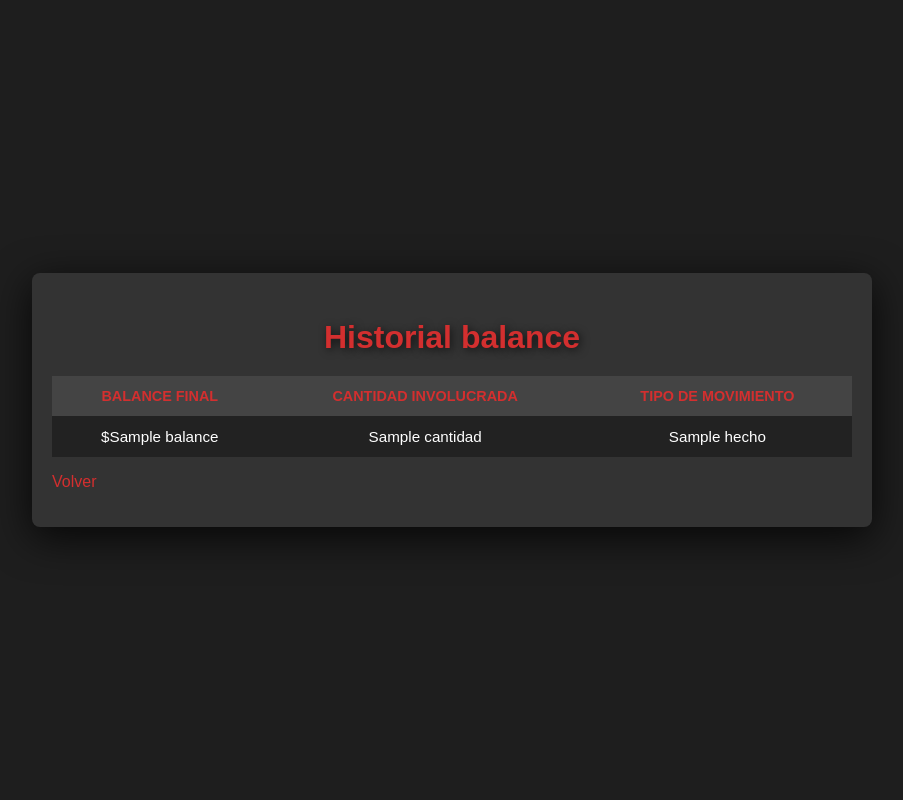
After one commit to JoahnU/ING-DATOS-2024-2, a Flask app: template App/templates/historial_balance.html in a window 1280 px wide. The commit adds this page. Shown: the whole page, without its empty margins (188-1091 px from the left). Run offline with Flask 3, Linux system fonts and the light colour scheme; the template is opened without the code that fills it: most values are stand-ins (such as "Sample title", 1, 10 or a date in 2020).

Commit message:
Nuevas funciones para apuesta

```diff
--- a/App/app.py
+++ b/App/app.py
@@ -131,7 +131,7 @@ def register_in():
             "nombre": jugador.user_name,
             "rol": 'player',
             "crDate": str(datetime.now()),
-            "expDate": str(datetime.now() + timedelta(days=2))
+            "expDate": str(datetime.now() + timedelta(days=1))
         }
 
         session['jwt'] = jwt.encode(payload, secret_key, algorithm="HS256")
@@ -295,6 +295,18 @@ def result(id):
 def ruletaScript(id):
     return render_template('js/ruletas.js', id = id), 200, {'Content-Type': 'application/javascript'}
 
+
+@app.route("/balance")
+def balance():
+    if 'jwt' not in session:
+        return redirect(url_for('index'))
+    token = jwt.decode (
+            session['jwt'],
+            secret_key,
+            algorithms=["HS256"]
+    )
+    return render_template("historial_balance.html", balance = operacionesDB.historial_balance(token['id']))
+
 @app.route("/logout")
 def logout():
     session.clear()
--- a/App/database/logic.sql
+++ b/App/database/logic.sql
@@ -251,7 +251,7 @@ $$ LANGUAGE plpgsql;
 -- Funcion para saber el color ganador
 
 CREATE OR REPLACE FUNCTION get_number_color(number INT)
-RETURNS TEXT AS $$
+RETURNS VARCHAR(10) AS $$
 BEGIN
     IF number = 0 THEN
         RETURN 'Green';
@@ -266,7 +266,6 @@ END;
 $$ LANGUAGE plpgsql;
 
 --para incrementar el balance de los referidos
-
 CREATE OR REPLACE PROCEDURE incrementarBalance(
     user_id INTEGER,
     cantidad NUMERIC(10, 2)
@@ -292,12 +291,13 @@ BEGIN
 		PERFORM dim_tiempo();
 	END IF;
 
-    -- Aumentando el 5% de ganancias a el usuario que lo refirió
+    -- Aumentando el 10% de ganancias a el usuario que lo refirió
     IF referido_id IS NOT NULL THEN
-        recompensa := cantidad * 0.05;
+        recompensa := cantidad * 0.10;
 
         UPDATE jugador
-        SET balance = balance + recompensa
+        SET balance = balance + recompensa,
+            earnings = earnings + recompensa
         WHERE player_id = referido_id;
 
 
@@ -322,6 +322,7 @@ BEGIN
 END;
 $$ LANGUAGE plpgsql;
 
+
 -- Procedure para crear una apuesta
 CREATE OR REPLACE PROCEDURE apuesta(player INT, game INT, quantity NUMERIC(10,2), color VARCHAR(10)) AS $$
 BEGIN
@@ -330,6 +331,12 @@ BEGIN
 		RAISE EXCEPTION 'Saldo insuficiente para hacer apuesta';
 	ELSIF ((SELECT COUNT(*) FROM apuesta WHERE game_id = game) >= (SELECT capacidad FROM juegos WHERE game_id = game)) THEN
 		RAISE EXCEPTION 'Cupos insuficientes para hacer la apuesta';
+	ELSIF (SELECT resultado FROM juegos WHERE game_id = game) != -1 THEN
+		RAISE EXCEPTION 'El resultado de este juego ya ha sido dado';
+	ELSIF (SELECT min_apuesta FROM juegos WHERE game_id = game) > quantity THEN
+		RAISE EXCEPTION 'La apuesta es menor a la apuesta mínima';
+	ELSIF (hora_juego >= NOW::TIME) THEN
+		RAISE EXCEPTION 'No se puede apostar después de la hora limite';
 	END IF;
 
 	-- Quitando valor apostado al saldo del jugador
@@ -355,3 +362,56 @@ BEGIN
 	RETURN;
 END;
 $$ LANGUAGE plpgsql;
+
+-- Triggerer que premia a los ganadores una vez hay resultado en un juego
+CREATE OR REPLACE FUNCTION ganadores() RETURNS TRIGGER AS $$
+DECLARE
+	color_result VARCHAR(10);
+	bonificacion INT;
+	apuesta_pl RECORD;
+BEGIN
+
+	-- Añadiendo el color resultante a el registro del juego
+	color_result := get_number_color(NEW.resultado);
+	UPDATE juegos SET color = color_result WHERE game_id = NEW.game_id;
+
+	IF color_result NOT IN ('Red', 'Green', 'Black') THEN
+		RAISE EXCEPTION 'Resultado no posible';
+	END IF;
+
+	-- Decidiendo bonificacion para ganadores
+	IF color_result = 'Green' THEN
+		bonificacion := 36;
+	ELSE
+		bonificacion:= 2;
+	END IF;
+
+	-- Creando tabla temporal
+	CREATE TEMP TABLE apuestas_ganadoras (id INT, quantity NUMERIC(10,2));
+
+	-- Obteniendo id de ganadores y cantidad apostada
+	INSERT INTO apuestas_ganadoras SELECT player_id, valor FROM apuesta WHERE game_id = NEW.game_id AND color = color_result;
+
+	-- Aumentando balance de acuerdo a lo ganado
+	FOR apuesta_pl IN SELECT * FROM apuestas_ganadoras LOOP
+		CALL incrementarbalance(apuesta_pl.id, apuesta_pl.quantity * bonificacion);
+	END LOOP;
+
+	RETURN NEW;
+
+END;
+$$ LANGUAGE plpgsql;
+
+
+-- Funcion para obtener el historial de balance de un jugador
+CREATE OR REPLACE FUNCTION historial_balance(id INT) RETURNS TABLE(balance NUMERIC(10,2), cantidad NUMERIC(10,2), hecho VARCHAR(10)) AS $$
+BEGIN
+	RETURN query
+			SELECT dim.balance as Nuevo_balance, hecho.cantidad, hecho.tipo_transaccion FROM "Dim_Jugador" dim
+			JOIN hechos_transacciones hecho
+			ON dim.dim_jugador_id = hecho.player_id
+			WHERE dim.player_id = id
+            ORDER BY hecho.transaccion_id DESC;
+END;
+$$ LANGUAGE plpgsql;
+TABLE juegos;
--- /dev/null
+++ b/App/templates/historial_balance.html
@@ -0,0 +1,110 @@
+<!DOCTYPE html>
+<html lang="es">
+<head>
+    <meta charset="UTF-8">
+    <meta name="viewport" content="width=device-width, initial-scale=1.0">
+    <title>Juegos Disponibles - Gambling4ever</title>
+    <link rel="shortcut icon" href="{{ url_for('static', filename='roulette.png') }}" type="image/x-icon">
+    <style>
+        body {
+            font-family: 'Arial', sans-serif;
+            margin: 0;
+            padding: 0;
+            display: flex;
+            justify-content: center;
+            align-items: center;
+            height: 100vh;
+            background: #1e1e1e;
+        }
+        .table-container {
+            background: #333;
+            padding: 20px;
+            border-radius: 8px;
+            box-shadow: 0 10px 40px rgba(0, 0, 0, 0.8);
+            width: 90%;
+            max-width: 800px;
+            color: white;
+        }
+        .table-container h2 {
+            text-align: center;
+            font-size: 2rem;
+            margin-bottom: 20px;
+            color: #D32F2F;
+            text-shadow: 2px 2px 8px rgba(0, 0, 0, 0.7);
+        }
+        .homepage-btn {
+            display: block;
+            width: 200px;
+            margin: 20px auto;
+            padding: 10px;
+            background-color: #D32F2F;
+            color: white;
+            text-align: center;
+            text-decoration: none;
+            border-radius: 5px;
+        }
+        table {
+            width: 100%;
+            border-collapse: collapse;
+            margin-top: 20px;
+        }
+        th, td {
+            padding: 12px 15px;
+            text-align: center;
+            color: white;
+        }
+        th {
+            background: #444;
+            color: #D32F2F;
+            text-transform: uppercase;
+            font-size: 0.9rem;
+        }
+        td {
+            background: #222;
+            font-size: 0.95rem;
+        }
+        tr:nth-child(even) td {
+            background: #2a2a2a;
+        }
+        tr:hover td {
+            background: #333;
+        }
+        a {
+            color: #D32F2F;
+            text-decoration: none;
+        }
+        a:hover {
+            text-decoration: underline;
+        }
+    </style>
+</head>
+<body>
+
+<div class="table-container">
+    <h2>Historial balance</h2>
+    <table>
+        <thead>
+            <tr>
+                <th>Balance final</th>
+                <th>Cantidad involucrada</th>
+                <th>Tipo de movimiento</th>
+            </tr>
+        </thead>
+        <tbody>
+            <!-- Aquí se insertarán las filas dinámicamente -->
+            {% for hecho in balance %}
+                <tr>
+                    <td>${{ hecho.balance }}</td>
+                    <td>{{ hecho.cantidad }}</td>
+                    <td>{{ hecho.hecho }}</td>
+                </tr>
+            {% endfor %}
+
+            <!-- Más filas según los datos -->
+        </tbody>
+    </table>
+    <p><a href="{{ url_for('index') }}" style="color: #D32F2F;">Volver</a></p>
+</div>
+
+</body>
+</html>
--- a/App/templates/homepage.html
+++ b/App/templates/homepage.html
@@ -74,7 +74,9 @@
         <div class="user-info">
             <div class="username-balance">
                 <span class="username">{{ user.user_name }}</span>
-                <span class="balance">Balance: ${{ user.balance }}</span>
+                <a href="{{ url_for('balance') }}">
+                    <span class="balance">Balance: ${{ user.balance }}</span>
+                </a>
             </div>
             <div>
                 <a href="{{ url_for('logout') }}" class=btn>Cerrar Sesión</a>
```
Also changed, not shown: App/database/operacionesDB.py (+10 -0 lines).
